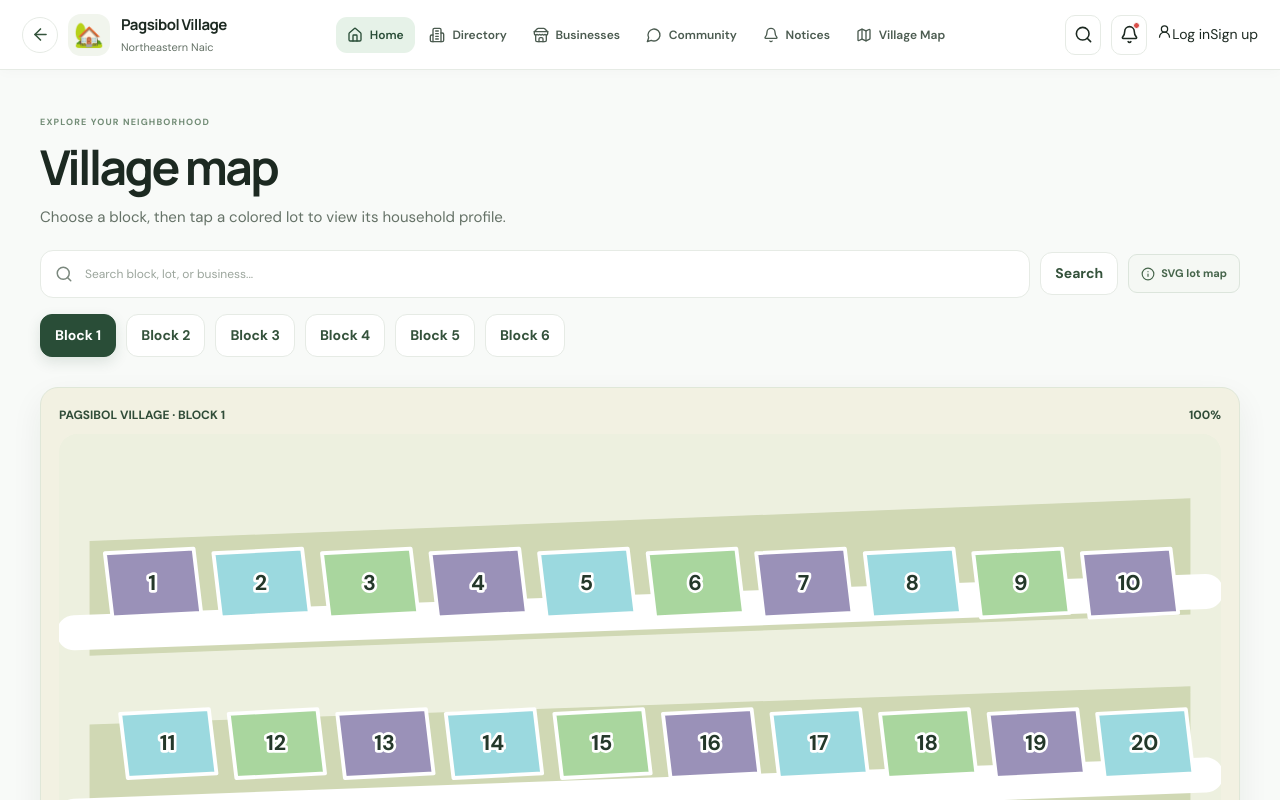
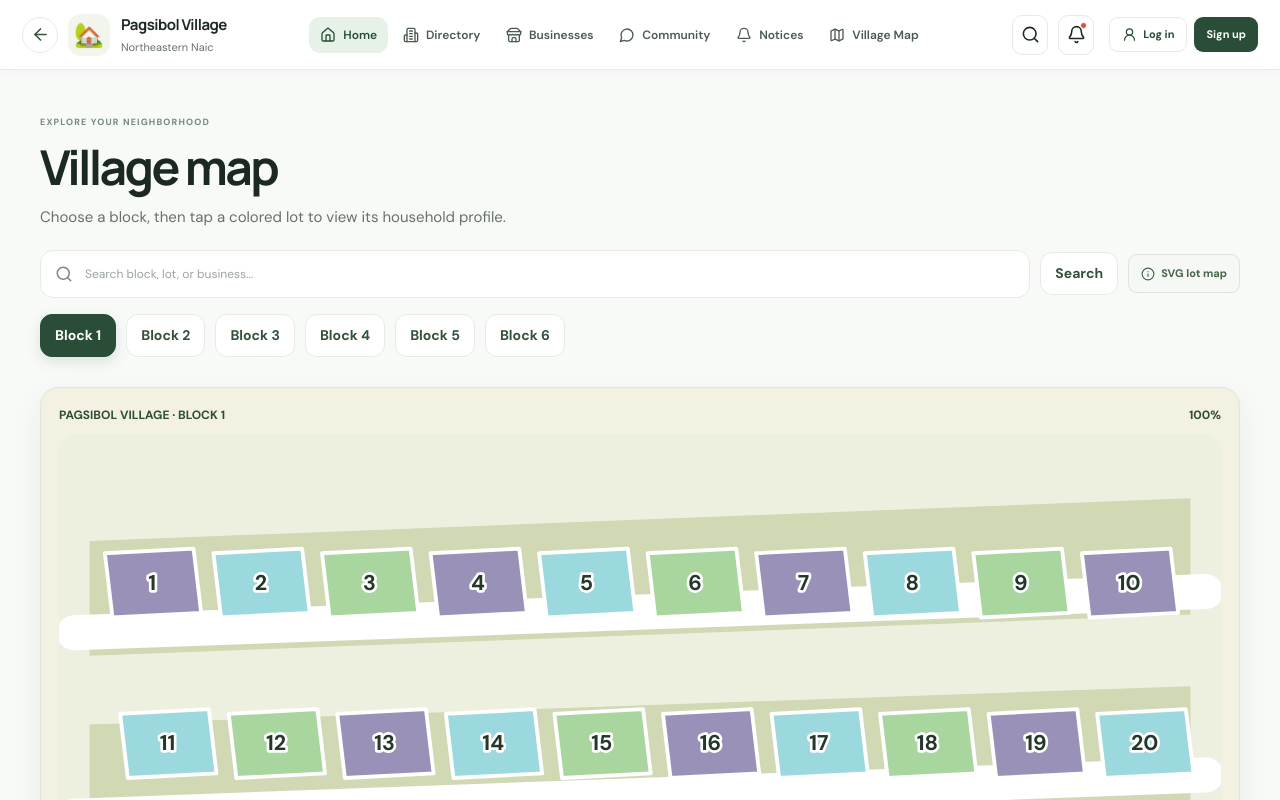
Before and after one commit to siidigitalcreative-engine/pvne, a Next.js app: page /map in a window 1280 px wide. Shown: the top 800 px of the page. Built offline with nearby package versions, Linux system fonts and the light colour scheme.

Commit message:
Update globals.css

```diff
--- a/app/globals.css
+++ b/app/globals.css
@@ -1340,3 +1340,58 @@ img,svg,video,canvas{max-width:100%;height:auto}
 .community-post-meta .post-time-meta i {
   display: none !important;
 }
+
+/* PVNE authentication and role-management screens */
+.header-auth-links{display:flex;align-items:center;gap:7px;margin-left:5px}
+.header-auth-links a{display:inline-flex;align-items:center;justify-content:center;gap:6px;min-height:35px;padding:0 12px;border-radius:9px;font-size:11px;font-weight:750;text-decoration:none;white-space:nowrap}
+.header-login{color:var(--green,#294d37);border:1px solid var(--line,#e0e8df);background:#fff}
+.header-login:hover{background:#f3f7f1}
+.header-signup{background:var(--green,#294d37);color:#fff}
+.header-signup:hover{background:var(--green-2,#3d6a4b)}
+.auth-page{min-height:calc(100vh - 130px);display:grid;place-items:center;padding:44px 18px;background:linear-gradient(145deg,#f4f7f1 0%,#fbfcfa 55%,#edf4ec 100%)}
+.auth-card{width:min(100%,440px);padding:32px;background:#fff;border:1px solid #e0e8df;border-radius:22px;box-shadow:0 18px 55px rgba(32,58,37,.08)}
+.auth-back-link{display:inline-flex;align-items:center;gap:6px;color:#59705d;text-decoration:none;font-size:12px;font-weight:700}
+.auth-back-link:hover{color:#294d37}
+.auth-brand-mark{display:grid;place-items:center;width:52px;height:52px;margin:27px 0 18px;background:#edf4ec;border-radius:16px;font-size:27px}
+.auth-eyebrow{margin:0 0 9px;color:#6c866e;font-size:10px;font-weight:800;letter-spacing:.15em}
+.auth-card h1,.admin-members-heading h1{margin:0;color:#203628;font-size:clamp(28px,5vw,35px);line-height:1.15;letter-spacing:-.04em}
+.auth-description{margin:11px 0 24px;color:#718074;font-size:13px;line-height:1.65}
+.auth-form{display:grid;gap:15px}
+.auth-form label{display:grid;gap:7px;color:#33483a;font-size:12px;font-weight:750}
+.auth-form input{width:100%;min-height:45px;padding:11px 13px;border:1px solid #dce5dc;border-radius:10px;background:#fff;color:#203628;font:inherit;font-size:13px;outline:none}
+.auth-form input:focus{border-color:#6f9a73;box-shadow:0 0 0 3px rgba(111,154,115,.13)}
+.auth-form input::placeholder{color:#a0aaa0;font-weight:400}
+.auth-helper{margin:-5px 0 0;color:#7a887c;font-size:11px;line-height:1.55}
+.auth-error{margin:0;padding:11px 12px;border:1px solid #f0c8c3;border-radius:9px;background:#fff4f2;color:#a3372e;font-size:12px;line-height:1.5}
+.auth-submit{min-height:46px;margin-top:3px;border:0;border-radius:10px;background:#294d37;color:#fff;font-size:13px;font-weight:800;cursor:pointer}
+.auth-submit:hover{background:#3d6a4b}
+.auth-submit:disabled{opacity:.65;cursor:wait}
+.auth-switch{margin:21px 0 0;text-align:center;color:#748075;font-size:12px}
+.auth-switch a{color:#315f3d;font-weight:800;text-decoration:none}
+.admin-members-page{width:min(100% - 36px,1040px);min-height:70vh;margin:0 auto;padding:32px 0 65px}
+.admin-members-top{display:flex;align-items:center;justify-content:space-between;gap:12px}
+.admin-logout,.admin-status-button{min-height:34px;padding:0 11px;border:1px solid #dce5dc;border-radius:8px;background:#fff;color:#35553c;font-size:11px;font-weight:750;cursor:pointer}
+.admin-logout:hover,.admin-status-button:hover{background:#f0f6ee}
+.admin-members-heading{margin:35px 0 22px}
+.admin-members-heading>p:last-child{margin:10px 0 0;color:#738074;font-size:13px;line-height:1.6}
+.admin-members-note{display:grid;gap:4px;margin-bottom:17px;padding:15px 17px;border:1px solid #dfe9dc;border-radius:12px;background:#f4f8f2;color:#506a54;font-size:12px;line-height:1.6}
+.admin-members-note strong{color:#2d4e35;font-size:12px}
+.admin-members-list{display:grid;gap:10px}
+.admin-member-row{display:flex;align-items:center;gap:13px;padding:15px;border:1px solid #e2e9e1;border-radius:13px;background:#fff}
+.admin-member-avatar{display:grid;place-items:center;flex:0 0 42px;width:42px;height:42px;border-radius:50%;background:#edf4ec;color:#315c3a;font-size:16px;font-weight:800}
+.admin-member-info{display:grid;gap:4px;min-width:0;flex:1}
+.admin-member-info strong{color:#263c2b;font-size:13px;overflow-wrap:anywhere}
+.admin-member-info span,.admin-member-info small{color:#788579;font-size:11px;overflow-wrap:anywhere}
+.admin-member-actions{display:flex;align-items:center;justify-content:flex-end;gap:7px;flex-wrap:wrap}
+.admin-member-actions select{min-height:34px;padding:0 8px;border:1px solid #dce5dc;border-radius:8px;background:#fff;color:#35553c;font-size:11px}
+.admin-member-actions button:disabled,.admin-member-actions select:disabled{opacity:.6;cursor:wait}
+.role-pill,.member-status{display:inline-flex;align-items:center;min-height:23px;padding:0 8px;border-radius:999px;font-size:10px;font-weight:800}
+.role-admin{background:#e9f0ff;color:#3456a0}
+.role-member{background:#edf4ec;color:#45674a}
+.member-status.active{color:#397346;background:#edf7ed}
+.member-status.disabled{color:#9c3f35;background:#fff0ee}
+.admin-loading{padding:24px;color:#718074;font-size:13px}
+@media(max-width:1000px){.header-auth-links{gap:5px}.header-auth-links a{min-height:32px;padding:0 9px;font-size:10px}.header-auth-links .header-login svg{display:none}}
+@media(max-width:820px){.header-auth-links{margin-left:0}.header-auth-links a{padding:0 8px}.header-actions{gap:7px}}
+@media(max-width:620px){.auth-page{min-height:calc(100vh - 90px);padding:25px 14px}.auth-card{padding:25px 21px;border-radius:18px}.admin-members-page{width:calc(100% - 28px);padding-top:22px}.admin-member-row{align-items:flex-start;flex-wrap:wrap;padding:13px;gap:10px}.admin-member-info{flex-basis:calc(100% - 55px)}.admin-member-actions{width:100%;justify-content:flex-start;padding-left:52px}.admin-member-actions select{flex:1;min-width:95px}}
+@media(max-width:480px){.header-actions>.icon-button{display:none}.header-auth-links a{min-height:30px;padding:0 7px}.header-auth-links .header-login{border:0;background:transparent}.header-auth-links .header-signup{border-radius:7px}}
```
